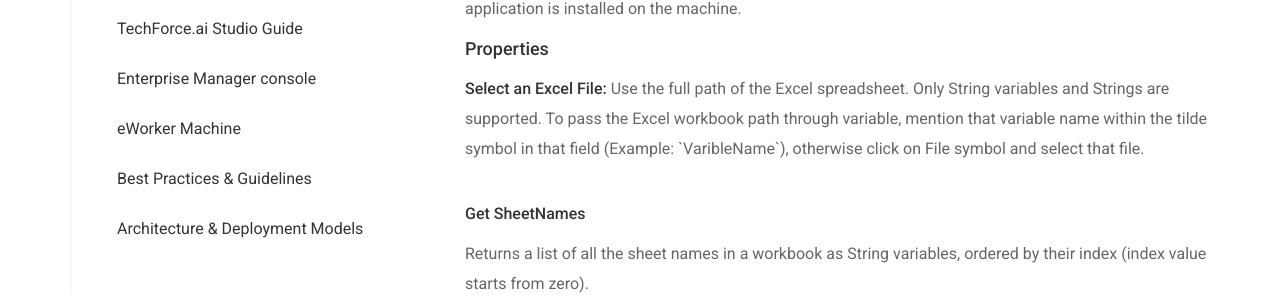
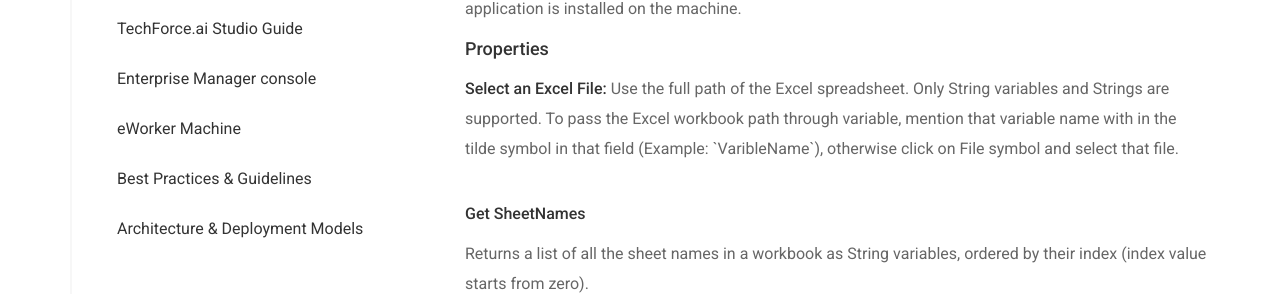
Before and after one commit to digitamizers/Documentation, a Jekyll site: the page built from index.md, in a window 1280 px wide and 900 px high, scrolled down 45934 px. Shown: the part 181-483 px from the top of the window. Built offline with Jekyll 4.4.1, drawn with Linux system fonts in a browser that asks for light colours.

Commit message:
sfsdfdsc

```diff
--- a/_layouts/default.html
+++ b/_layouts/default.html
@@ -1716,7 +1716,7 @@
                            <h5 class="purple"> Open Spreadsheet</h5>
                            <p>Opens an Excel workbook in the background mode and provides scope for Excel Activities. When the execution of this activity ends, the specified workbook and the Excel application are closed if a Workbook Application variable is provided in the Output. This activity can only be used if the Microsoft Excel application is installed on the machine.</p>
                            <h6>Properties</h6>
-                           <p><strong>Select an Excel File:</strong> Use the full path of the Excel spreadsheet. Only String variables and Strings are supported. To pass the Excel workbook path through variable, mention that variable name within the tilde symbol in that field (Example: `VaribleName`), otherwise click on File symbol and select that file.</p>
+                           <p><strong>Select an Excel File:</strong> Use the full path of the Excel spreadsheet. Only String variables and Strings are supported. To pass the Excel workbook path through variable, mention that variable name with in the tilde symbol in that field (Example: `VaribleName`), otherwise click on File symbol and select that file.</p>
                           </div>
 
                           <div id="GetSheetNames"  class="page-section">
```
